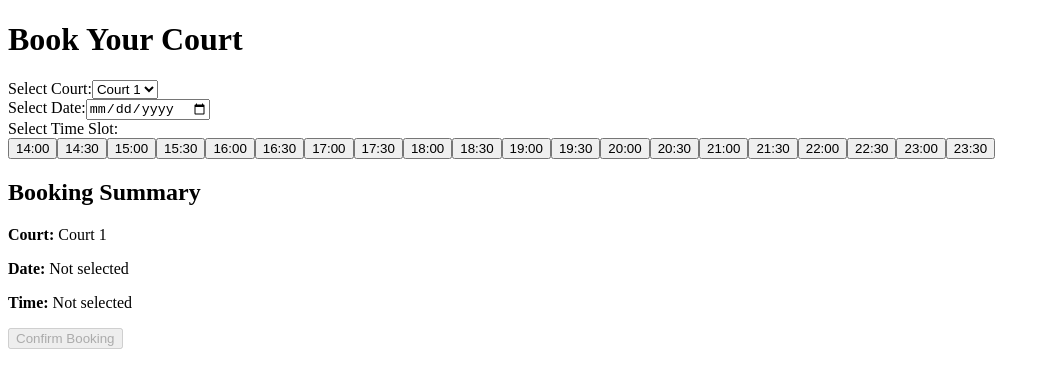
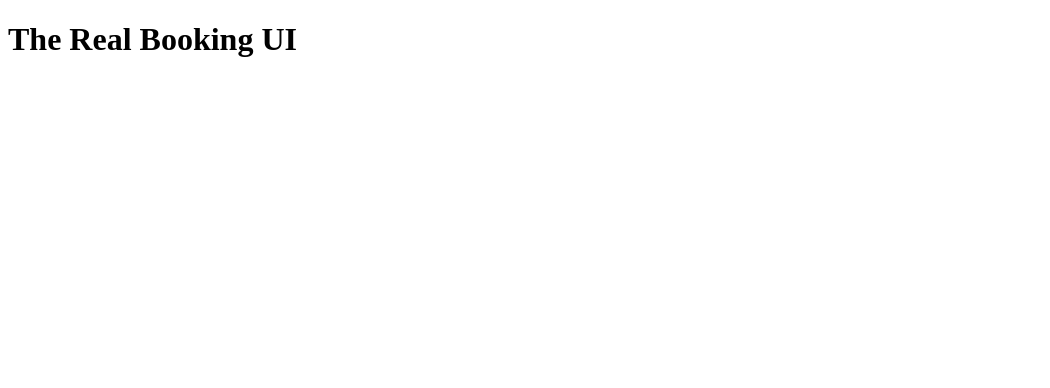
Before and after one commit to Taimoor134/the-padel-spot, a Next.js app: page /padel in a window 1280 px wide. Shown: the top 388 px of the page, without its empty margins (0-1050 px from the left). Built offline with nearby package versions, Linux system fonts and the light colour scheme.

Commit message:
Update booking UI content in PadelBookingPrototype

```diff
--- a/components/PadelBookingPrototype.js
+++ b/components/PadelBookingPrototype.js
@@ -1,95 +1,8 @@
-"use client";
-import { useState } from "react";
-
-const courts = ["Court 1", "Court 2"];
-
 export default function PadelBookingPrototype() {
-  const [selectedCourt, setSelectedCourt] = useState(courts[0]);
-  const [selectedDate, setSelectedDate] = useState("");
-  const [selectedTime, setSelectedTime] = useState("");
-
-  const generateTimeSlots = () => {
-    const slots = [];
-    let startHour = 14; // 2 PM
-    let current = new Date();
-    current.setHours(startHour, 0, 0, 0);
-
-    for (let i = 0; i < 20; i++) {
-      slots.push(current.toTimeString().slice(0, 5));
-      current = new Date(current.getTime() + 30 * 60000); // 30 min increment
-    }
-
-    return slots;
-  };
-
   return (
-    <div className="max-w-2xl mx-auto p-6">
-      <h1 className="text-2xl font-bold mb-4">Book Your Court</h1>
-
-      {/* Court Selector */}
-      <div className="mb-4">
-        <label className="block font-medium mb-1">Select Court:</label>
-        <select
-          value={selectedCourt}
-          onChange={(e) => setSelectedCourt(e.target.value)}
-          className="border rounded p-2 w-full"
-        >
-          {courts.map((court) => (
-            <option key={court} value={court}>
-              {court}
-            </option>
-          ))}
-        </select>
-      </div>
-
-      {/* Date Selector */}
-      <div className="mb-4">
-        <label className="block font-medium mb-1">Select Date:</label>
-        <input
-          type="date"
-          value={selectedDate}
-          onChange={(e) => setSelectedDate(e.target.value)}
-          className="border rounded p-2 w-full"
-        />
-      </div>
-
-      {/* Time Slot Selector */}
-      <div className="mb-4">
-        <label className="block font-medium mb-1">Select Time Slot:</label>
-        <div className="grid grid-cols-3 gap-2">
-          {generateTimeSlots().map((slot) => (
-            <button
-              key={slot}
-              onClick={() => setSelectedTime(slot)}
-              className={`p-2 border rounded ${
-                selectedTime === slot ? "bg-blue-500 text-white" : ""
-              }`}
-            >
-              {slot}
-            </button>
-          ))}
-        </div>
-      </div>
-
-      {/* Summary */}
-      <div className="mt-6 p-4 border rounded bg-gray-50">
-        <h2 className="text-lg font-semibold mb-2">Booking Summary</h2>
-        <p>
-          <strong>Court:</strong> {selectedCourt}
-        </p>
-        <p>
-          <strong>Date:</strong> {selectedDate || "Not selected"}
-        </p>
-        <p>
-          <strong>Time:</strong> {selectedTime || "Not selected"}
-        </p>
-        <button
-          className="mt-4 bg-green-600 text-white px-4 py-2 rounded hover:bg-green-700"
-          disabled={!selectedDate || !selectedTime}
-        >
-          Confirm Booking
-        </button>
-      </div>
+    <div>
+      {/* Booking calendar, time slots, etc. */}
+      <h1>The Real Booking UI</h1>
     </div>
   );
 }
```
